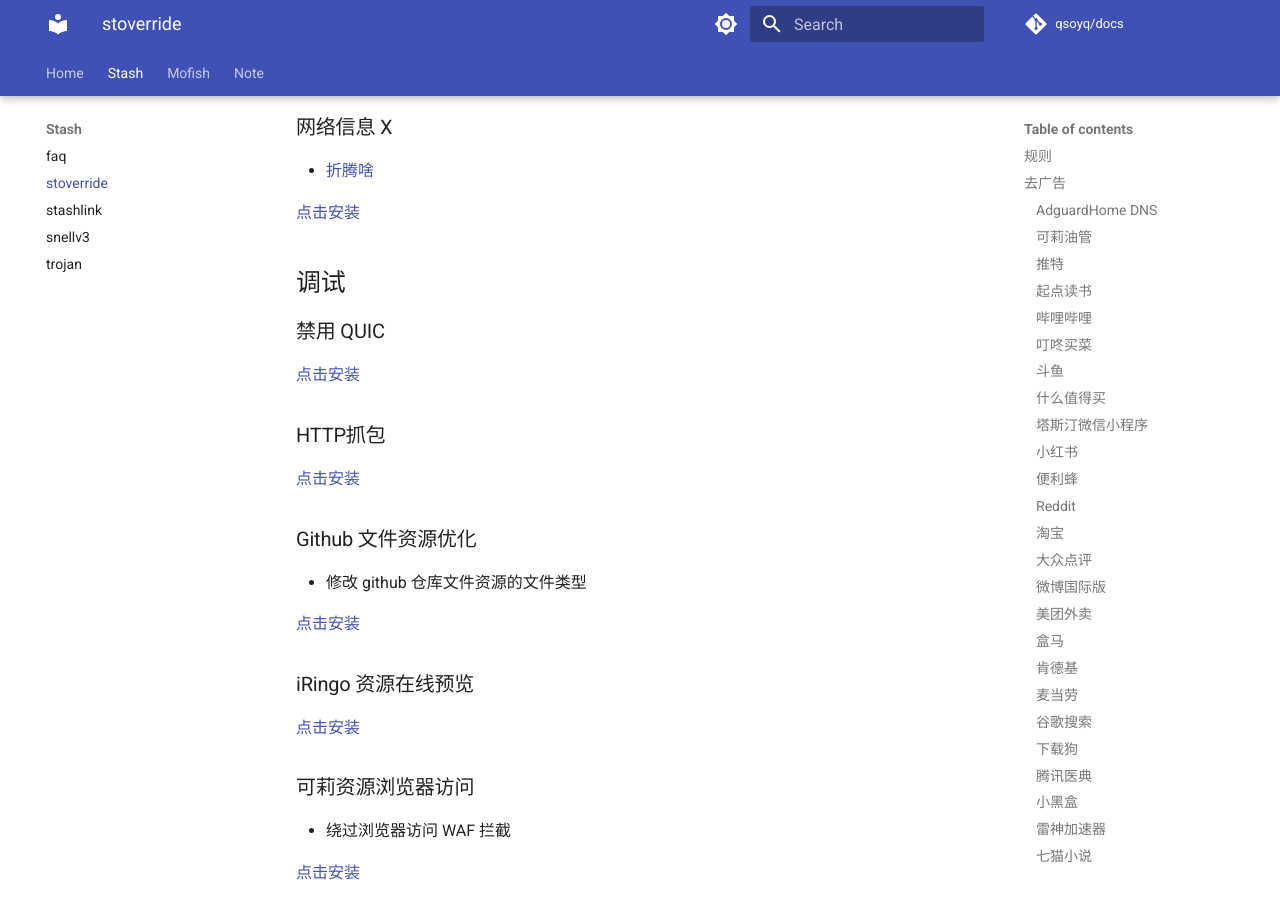
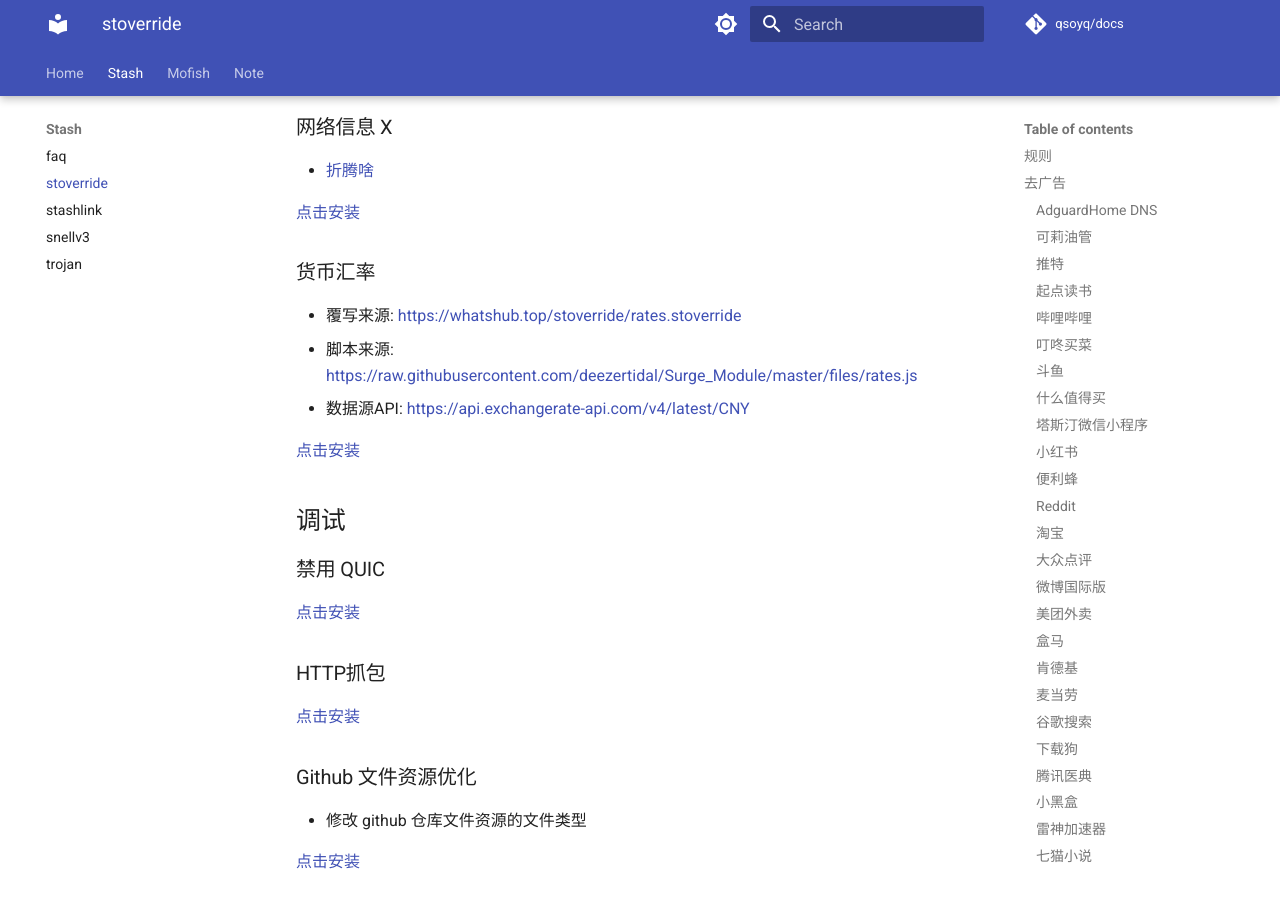
Before and after one commit to qsoyq/docs, an MkDocs documentation site: the page built from docs/Stash/stoverride.md, in a window 1280 px wide and 900 px high, scrolled down 5730 px. Built offline with MkDocs 1.6.1 and Material for MkDocs 9.7.7, drawn with Linux system fonts in a browser that asks for light colours; comment, search, counter and statistics services are not loaded.

Commit message:
添加货币汇率相关内容及安装链接

```diff
--- a/docs/Stash/stoverride.md
+++ b/docs/Stash/stoverride.md
@@ -221,6 +221,14 @@
 
 [点击安装](https://link.stash.ws/install-override/raw.githubusercontent.com/qsoyq/stash/main/override/tile/x.network.stoverride)
 
+### 货币汇率
+
+- 覆写来源: <https://whatshub.top/stoverride/rates.stoverride>
+- 脚本来源: <https://raw.githubusercontent.com/deezertidal/Surge_Module/master/files/rates.js>
+- 数据源API: <https://api.exchangerate-api.com/v4/latest/CNY>
+
+[点击安装](https://link.stash.ws/install-override/raw.githubusercontent.com/qsoyq/stash/main/override/tile/currency-exchange-rate.stoverride)
+
 ## 调试
 
 ### 禁用 QUIC
```
